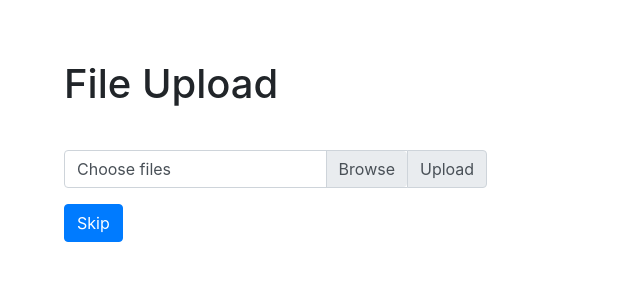
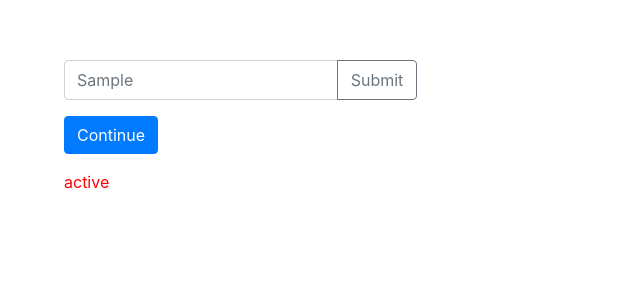
Before and after one commit to JulianSobott/exam_grader, a Flask app: template frontend/templates/selector.jinja2 in a window 1280 px wide. Shown: the top 300 px of the page, without its empty margins (0-640 px from the left). Run offline with Flask 2, Linux system fonts and the light colour scheme; the template is opened without the code that fills it: most values are stand-ins (such as "Sample title", 1, 10 or a date in 2020); some libraries are stand-ins or nearby versions.

Commit message:
simplify selector.jinja2

```diff
--- a/frontend/templates/selector.jinja2
+++ b/frontend/templates/selector.jinja2
@@ -1,19 +1,19 @@
 {% extends 'template.html' %}
 
 {% block body %}
-    <div class="content">
-        <h1 style="margin-bottom: 10%">File Upload</h1>
-        <div class="input-group mb-3">
-            <div class="custom-file">
-                <input type="file" class="custom-file-input" id="inputGroupFile02">
-                <label class="custom-file-label" for="inputGroupFile02">Choose files</label>
+   <div class="content">
+        <form action="/" method="post">
+            <div class="input-group mb-3">
+              <input type="text" class="form-control" name="path" placeholder={{ text }}>
+              <div class="input-group-append">
+                <button class="btn btn-outline-secondary" type="submit" value="submit">Submit</button>
+              </div>
             </div>
-            <div class="input-group-append">
-                <span class="input-group-text" id="">Upload</span>
-            </div>
-    </div>
+        </form>
 
-{#    <button type="button" class="btn btn-primary btn-lg">Skip</button>#}
-    <a href="/list" class="btn btn-primary btn-med" role="button" aria-disabled="false">Skip</a>
-    </div>
+       <a href="/list" class="btn btn-primary btn-med" role="button" aria-disabled="false">Continue</a>
+       <div class="after mt-3" >
+           <p style="color: red"> {{ status }} </p>
+       </div>
+   </div>
 {% endblock %}
```
